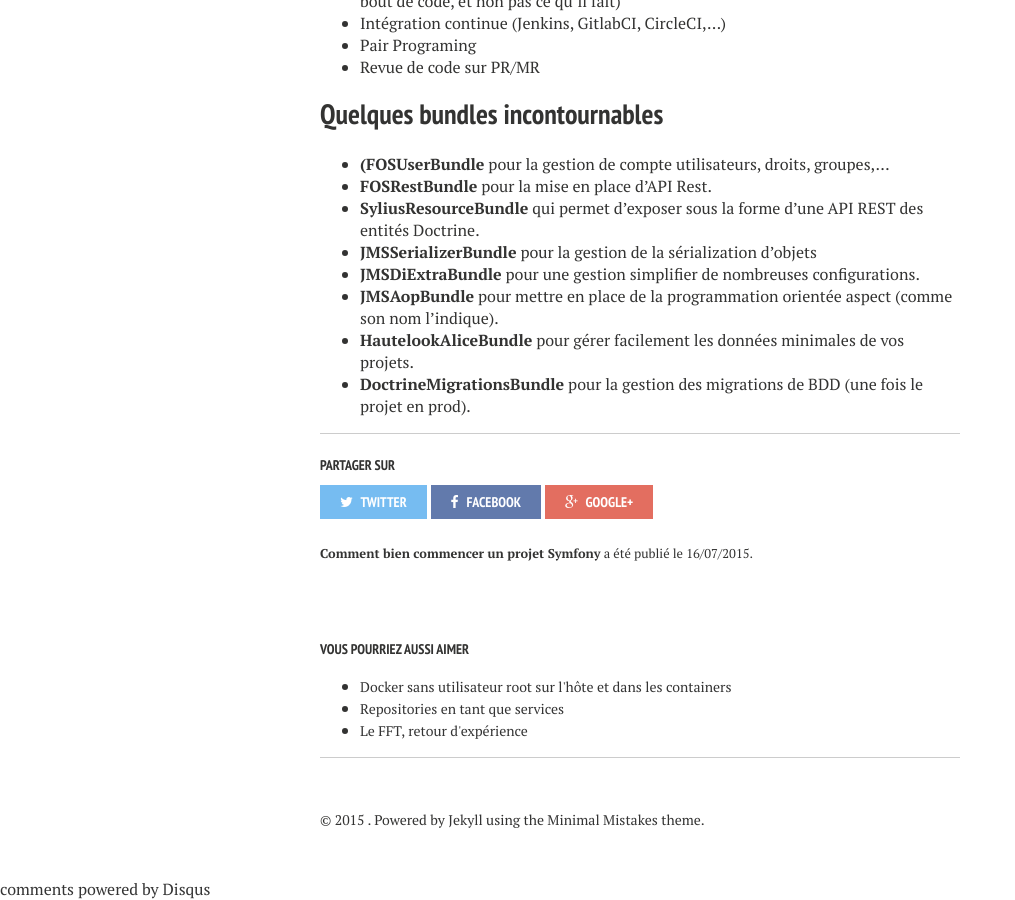
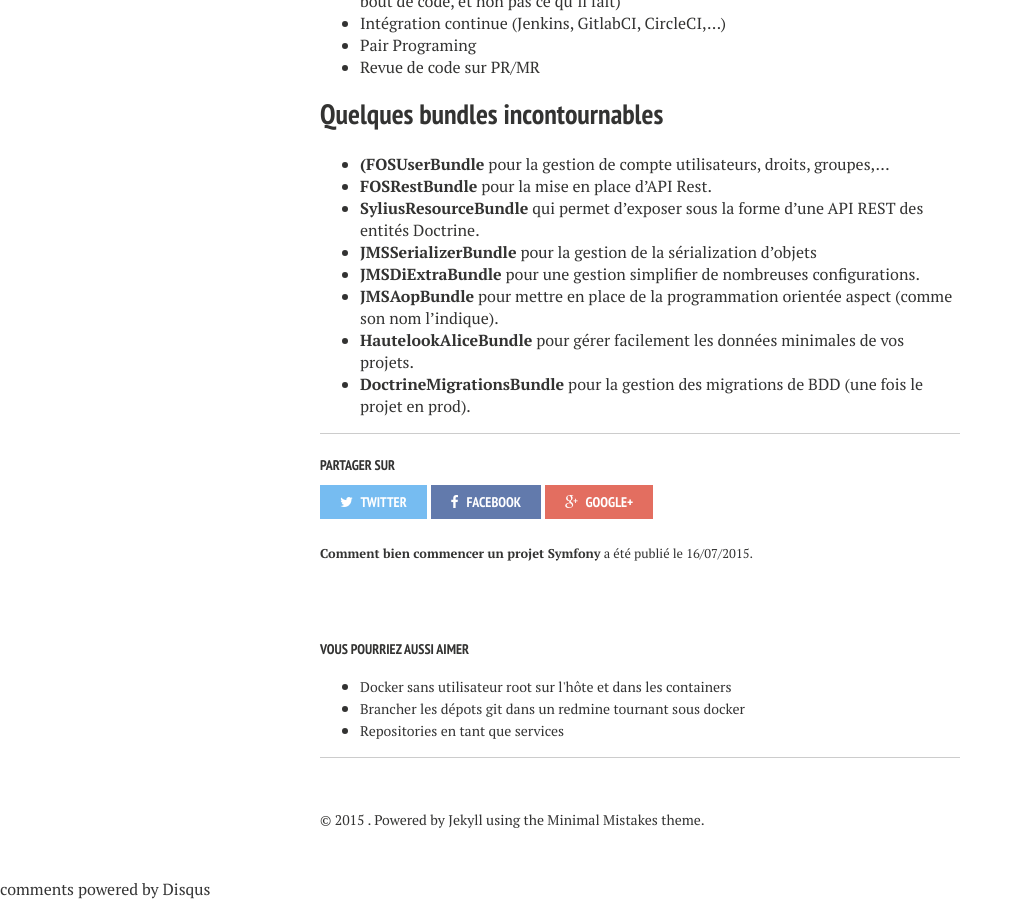
Before and after one commit to zolweb/zolweb.github.io, a Jekyll site: the page built from _posts/2015-07-16-comment-bien-commencer-un-projet-symfony.md, in a window 1280 px wide and 900 px high, scrolled down 7538 px. Shown: the whole window, without its empty margins (0-1015 px from the left). Built offline with Jekyll 4.4.1, drawn with Linux system fonts in a browser that asks for light colours; nearby versions of some CDN libraries; comment, search, counter and statistics services are not loaded; some of the changed lines change nothing that is shown; some of the changed text lies outside the part shown.

Commit message:
Nouvel article : Brancher les dépots git dans un redmine tournant sous docker

```diff
--- a/_posts/2015-07-16-comment-bien-commencer-un-projet-symfony.md
+++ b/_posts/2015-07-16-comment-bien-commencer-un-projet-symfony.md
@@ -84,7 +84,7 @@
 **Recherche avancée**
 
 Vous devez mettre en place un module de recherche avancée, une recherche tolérente aux fautes d'orthographes, faire des statistiques sur vos données, ... ?
-Pensez à <a href='https://www.elastic.co/' target='_blank'>Elasticsearch]</a>.
+Pensez à <a href='https://www.elastic.co/' target='_blank'>Elasticsearch</a>.
 
 **Sauvegarde**
 
--- /dev/null
+++ b/_posts/2015-08-04-redmine-docker-git.md
@@ -0,0 +1,101 @@
+---
+layout: post
+title: Brancher les dépots git dans un redmine tournant sous docker
+author: mathieu_molimard
+excerpt: "Redmine est depuis très longtemps notre outil de ticket, depuis quelques temps, nous le faisons tourner dans docker ce qui nous permet d'avoir facilement une version à jour, mais nous avions perdu la possibilité de rattacher les repo git au projet... Après quelques recherches, voilà comme nous avons contourné ce problème."
+tags: [mathieu molimard, docker, redmine, git]
+comments: true
+image:
+  feature: headers/docker.jpg
+---
+
+## Redmine, notre outil de gestion de projet
+
+Nous utilisons redmine depuis très longtemps comme interface avec nos clients, saisir des tickets, les timer, rattacher des commits sur ces tâches, saisir nos heures... Redmine a toujours été au coeur de l'organisation de ZOL. La version de notre première instance de redmine est restée figée à 1.1.3 stable : plugins incompatibles, version de ruby obsoléte... A chaque nouvelle version de redmine se posait le même dilemne : upgrader ou garder notre version fonctionnelle, plusieurs expériences malheureuses plus tard ;) nous avions décidé de rester en version 1.1.3, mais ça, c'était avant.
+
+### Une version dockerisée
+
+sameersbn met à disposition une version dockerisée régulièrement mise à jour <a href='https://github.com/sameersbn/docker-redmine/' target='_blank'>docker-redmine</a>, nous n'avons plus à nous soucier des mises à jour de version de ruby, il suffit de modifier la version dans le fichier docker-compose.yml
+
+{% highlight bash %}
+redmine:
+  image: sameersbn/redmine:3.0.3
+  hostname: redmine
+  domainname: redmine.dev
+  links:
+    - postgresql:postgresql
+...
+{% endhighlight %}
+
+
+### Limite, solution...
+
+Sameersbn met à disposition un système permettant d'installer des plugins, il suffit de décompresser les plugins redmine dans le dossier /data/plugins, lors du démarrage du container les plugins seront installés, jusque la à aucun soucis, mais comment faire pour utiliser nos dépôts git. Je rappelle que pour linker des id de commit avec des tasks redmine, il faut que les dépôts bare soient accessibles depuis les sources de redmine. Rien n'est prévu dans l'image de sameersbn pour faire cela.
+
+Pour contourner ce problème, nous avons créé un nouveau répertoire, tiré les repos bare qui nous interessent avec la commande :
+
+{% highlight bash %}
+git clone --bare git@bitbucket.org:zol/fakeproject.git fakeproject
+{% endhighlight %}
+
+Nous avons ensuite monté ce répertoire comme un volume dans l'image docker-redmine en modifiant le fichier docker-compose.yml
+
+{% highlight bash %}
+redmine:
+  image: sameersbn/redmine:3.0.3
+  hostname: redmine
+  domainname: redmine.dev
+  links:
+    - postgresql:postgresql
+...
+      volumes:
+    - "/srv/projects/zol-connect/gitrepositories:/home/gitrepositories"
+{% endhighlight %}
+
+Nous pouvons à ce stade spécifier dans les settings du projet,
+
+<img src="/images/2015-08/redmine-git-settings.png">
+
+Pour associer, un commit à une task, il suffit de spécifier dans le message de commit Refs #id, les commits apparaitront directement dans la task. **Attention, il ne faut spécifier qu'un seul id de task par commit** même si techniquement rien n'empêche dans spécifier plusieurs.
+
+Il faut maintenant mettre à jour nos repos bare régulièrement, pour cela nous avons utilisé une des fonctionnalités de l'image docker-redmine qui permet d'ajouter des cron au démarrage du container. Nous avons créé un fichier init dans /data/plugins/
+
+{% highlight bash %}
+## Recurring Tasks Configuration
+
+# get the list existing cron jobs for the redmine user
+crontab -u redmine -l 2>/dev/null >/tmp/cron.redmine
+
+cd /home/gitrepositories/
+for folder in *; do
+echo "* * * * *  cd /home/gitrepositories/${folder} && git fetch origin +refs/heads/*:refs/heads/* && git reset --soft  >> log/cron_rake.log 2>&1" >>/tmp/cron.redmine;
+done;
+
+crontab -u redmine /tmp/cron.redmine 2>/dev/null
+
+
+# remove the temporary file
+rm -rf /tmp/cron.redmine
+
+## End of Recurring Tasks Configuration
+{% endhighlight %}
+
+A chaque démarrage du container, on ajoutera donc un cron qui mettre à jour les repo présents dans /home/gitrepositories/
+
+Un dernière subtilité... Les repo vont être mis à jour depuis le container redmine... Or nous utilisons une clé de deploiement pour mettre à jour les projets sur la prod. Il faut donc monter un dernier volume contenant le répértoire .ssh de l'utilisateur dont vous vous servez pour faire les git pull dans le container de la machine. Notre fichier docker-compose.yml devient :
+
+{% highlight bash %}
+redmine:
+  image: sameersbn/redmine:3.0.3
+  hostname: redmine
+  domainname: redmine.dev
+  links:
+    - postgresql:postgresql
+...
+      volumes:
+    - "/srv/projects/zol-connect/gitrepositories:/home/gitrepositories"
+    - "/home/prod/.ssh/:/root/.ssh/"
+{% endhighlight %}
+
+
+C'est prêt, vous pouvez utiliser les repos git avec docker tournant sous redmine.
```
Also changed, not shown: images/2015-08/redmine-git-settings.png (added), images/fft.jpg (added).
